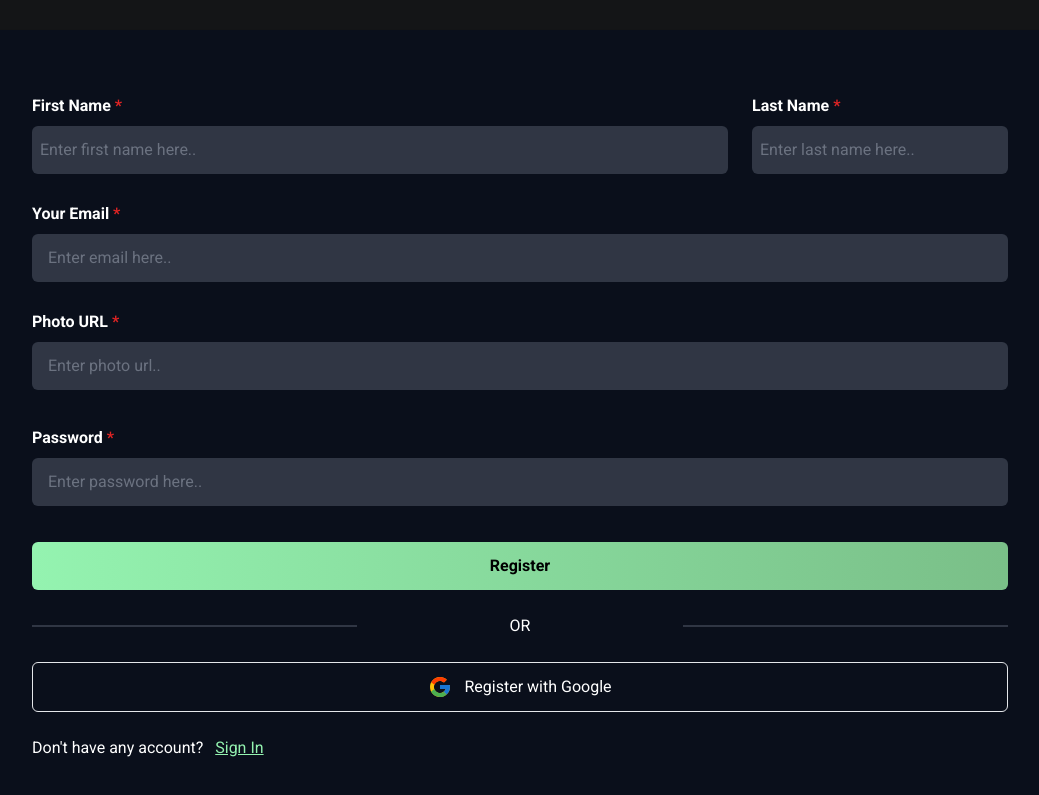
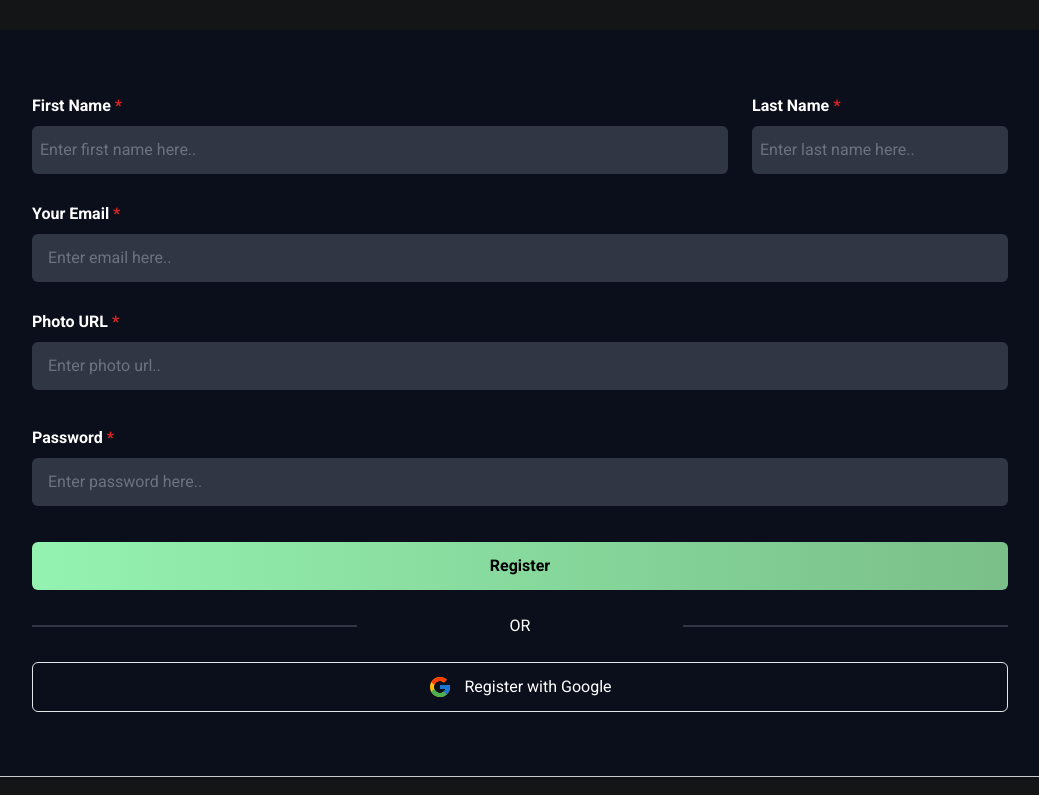
Before and after one commit to sabbirsami/task-management-site-job-task, a React (Vite) app: page /register in a window 1280 px wide. Shown: the part 223-1018 px from the top of the page, without its empty margins (120-1159 px from the left). Built offline with nearby package versions, Linux system fonts and the light colour scheme; no server answers.

Commit message:
fix modal close problem

```diff
--- a/src/components/auth/Register.jsx
+++ b/src/components/auth/Register.jsx
@@ -1,5 +1,5 @@
 import { FcGoogle } from "react-icons/fc";
-import { Link, useNavigate } from "react-router-dom";
+import { useNavigate } from "react-router-dom";
 
 import { useContext, useState } from "react";
 import toast from "react-hot-toast";
@@ -309,17 +309,6 @@ const Register = () => {
                             </span>
                         )}
                     </button>
-                    <div className="">
-                        <p className=" pt-6">
-                            Don&#39;t have any account?{" "}
-                            <Link
-                                className="underline text-[#94f3b0] ps-2"
-                                to={"/sign-in"}
-                            >
-                                Sign In
-                            </Link>
-                        </p>
-                    </div>
                 </div>
             </div>
         </div>
--- a/src/components/home/Hero.jsx
+++ b/src/components/home/Hero.jsx
@@ -111,6 +111,7 @@ const Hero = () => {
                             <p className="text-center">
                                 Don&#39;t have any account?{" "}
                                 <Link
+                                    onClick={() => setOpenModal(false)}
                                     to={"/register"}
                                     className="text-[#31a379]"
                                 >
--- a/src/components/shared/navbar/Navbar.jsx
+++ b/src/components/shared/navbar/Navbar.jsx
@@ -180,6 +180,7 @@ function Navbar() {
                             <p className="text-center">
                                 Don&#39;t have any account?{" "}
                                 <Link
+                                    onClick={() => setOpenModal(false)}
                                     to={"/register"}
                                     className="text-[#31a379]"
                                 >
```
